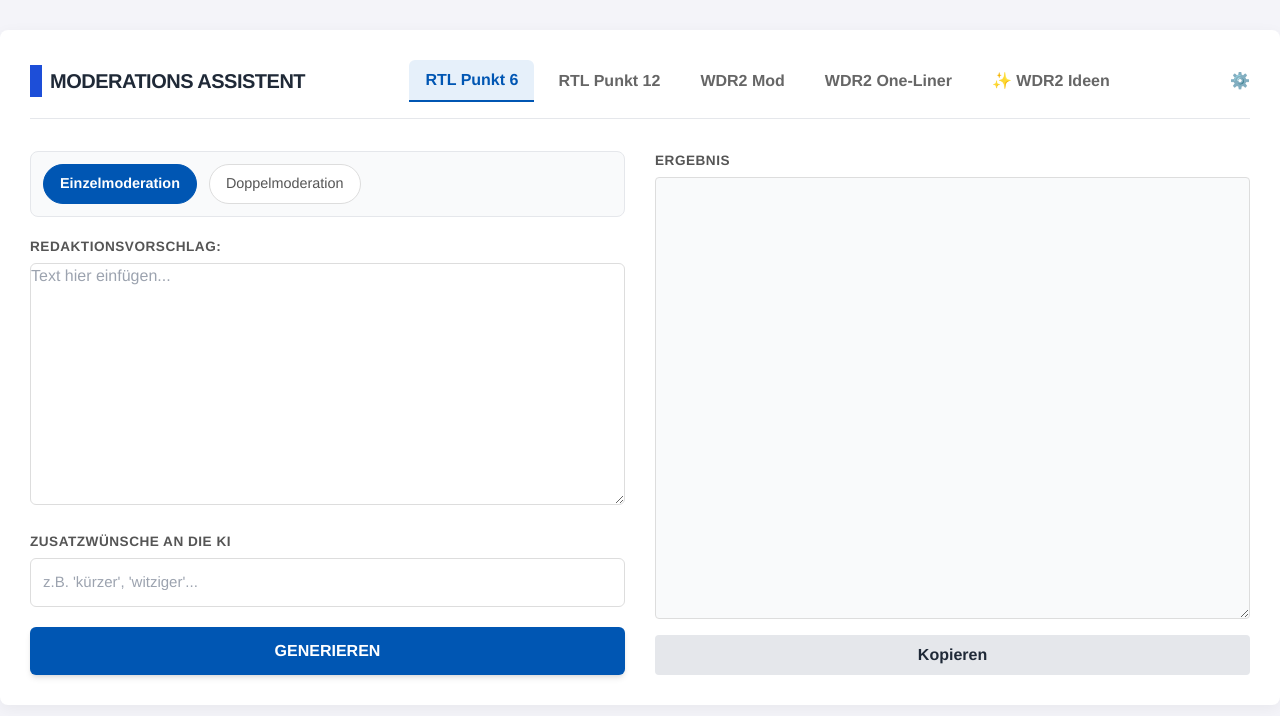
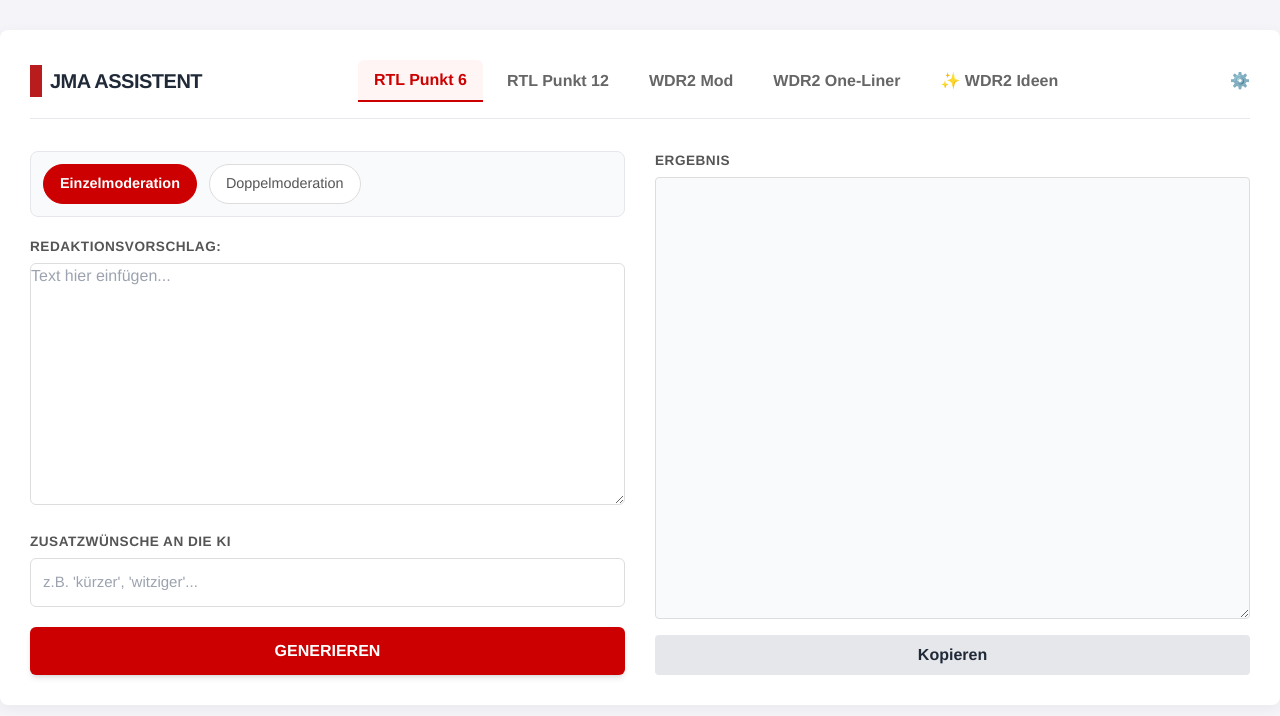
Before and after one commit to ellaverlag/mod-app, a Python web app: template templates/index.html in a window 1280 px wide. Shown: the top 716 px of the page. Run offline with Jinja, Linux system fonts and the light colour scheme; the template is opened without the code that fills it, so the values that code supplies are empty; some libraries are stand-ins or nearby versions.

Commit message:
Add files via upload

```diff
--- a/requirements.txt
+++ b/requirements.txt
@@ -4,4 +4,4 @@ jinja2
 python-multipart
 openai
 python-dotenv
-google-generativeai>=0.5.0
+google-generativeai>=0.7.2
--- a/templates/index.html
+++ b/templates/index.html
@@ -3,34 +3,35 @@
 <head>
     <meta charset="UTF-8">
     <meta name="viewport" content="width=device-width, initial-scale=1.0">
-    <title>Moderations-App</title>
+    <title>JMA Assistent</title>
     <script src="https://cdn.tailwindcss.com"></script>
     <style>
         body { background-color: #f4f4f9; color: #333; font-family: 'Helvetica Neue', Helvetica, Arial, sans-serif; }
         .app-container { max-width: 1400px; margin: 30px auto; background: white; padding: 30px; border-radius: 8px; box-shadow: 0 4px 15px rgba(0,0,0,0.05); }
 
+        /* Navigation Buttons - Jetzt Rot bei Aktivität */
         .nav-btn { color: #666; font-weight: 600; padding: 8px 16px; border-radius: 6px; transition: all 0.2s; }
-        .nav-btn:hover { background-color: #f0f0f0; color: #000; }
-        .nav-btn.active { background-color: #e6f0fa; color: #0056b3; border-bottom: 2px solid #0056b3; border-radius: 6px 6px 0 0; }
+        .nav-btn:hover { background-color: #fff0f0; color: #cc0000; }
+        .nav-btn.active { background-color: #fff5f5; color: #cc0000; border-bottom: 2px solid #cc0000; border-radius: 6px 6px 0 0; }
 
-        /* Sub-Mode Buttons (Ideen, Single/Double) */
+        /* Sub-Mode Buttons */
         .mode-btn { border: 1px solid #ddd; padding: 8px 16px; border-radius: 20px; font-size: 0.9rem; color: #555; background: #fff; cursor: pointer; transition: all 0.2s; }
         .mode-btn:hover { background: #f9f9f9; border-color: #ccc; }
-        .mode-btn.active { background: #0056b3; color: white; border-color: #0056b3; font-weight: 600; }
+        .mode-btn.active { background: #cc0000; color: white; border-color: #cc0000; font-weight: 600; }
 
         textarea, input[type="text"] {
             background: #fff; border: 1px solid #ddd; color: #333;
             width: 100%; padding: 12px; border-radius: 6px; outline: none; transition: border 0.2s; font-size: 15px; line-height: 1.5;
         }
-        textarea:focus, input[type="text"]:focus { border-color: #0056b3; box-shadow: 0 0 0 3px rgba(0,86,179,0.1); }
+        textarea:focus, input[type="text"]:focus { border-color: #cc0000; box-shadow: 0 0 0 3px rgba(204,0,0,0.1); }
 
-        .btn-primary { background-color: #0056b3; color: white; font-weight: bold; padding: 12px; border-radius: 6px; transition: background 0.2s; }
-        .btn-primary:hover { background-color: #004494; }
+        /* Haupt Button Rot */
+        .btn-primary { background-color: #cc0000; color: white; font-weight: bold; padding: 12px; border-radius: 6px; transition: background 0.2s; }
+        .btn-primary:hover { background-color: #a30000; }
 
         .horizontal-split { display: grid; grid-template-columns: 1fr 1fr; gap: 30px; }
         .label-text { display: block; font-size: 0.85rem; font-weight: 700; color: #555; margin-bottom: 6px; text-transform: uppercase; letter-spacing: 0.5px; }
 
-        /* Settings Overlay */
         .settings-overlay { background: rgba(0,0,0,0.5); position: fixed; top: 0; left: 0; width: 100%; height: 100%; z-index: 50; display: none; align-items: center; justify-content: center; }
         .settings-box { background: white; padding: 30px; border-radius: 8px; width: 90%; max-width: 1000px; height: 90%; overflow-y: auto; position: relative; }
     </style>
@@ -39,8 +40,8 @@
     <div class="app-container">
         <header class="flex justify-between items-center mb-8 border-b border-gray-200 pb-4">
             <div class="flex items-center space-x-2">
-                <div class="w-3 h-8 bg-blue-700"></div>
-                <h1 class="text-xl font-bold text-gray-800 tracking-tight">MODERATIONS ASSISTENT</h1>
+                <div class="w-3 h-8 bg-red-700"></div>
+                <h1 class="text-xl font-bold text-gray-800 tracking-tight">JMA ASSISTENT</h1>
             </div>
             <nav class="flex space-x-2">
                 <button onclick="switchTab('rtl_punkt_6')" class="nav-btn" id="btn-rtl_punkt_6">RTL Punkt 6</button>
@@ -49,7 +50,7 @@
                 <button onclick="switchTab('wdr2_oneliner')" class="nav-btn" id="btn-wdr2_oneliner">WDR2 One-Liner</button>
                 <button onclick="switchTab('wdr2_ideen')" class="nav-btn" id="btn-wdr2_ideen">✨ WDR2 Ideen</button>
             </nav>
-            <button onclick="openSettings()" class="text-gray-400 hover:text-blue-600 transition">⚙️</button>
+            <button onclick="openSettings()" class="text-gray-400 hover:text-red-600 transition">⚙️</button>
         </header>
 
         <div id="main-ui" class="horizontal-split">
@@ -57,7 +58,6 @@
 
                 <div id="mode-area" class="bg-gray-50 p-3 rounded-lg border border-gray-200 min-h-[60px] flex items-center">
                     </div>
-
                 <input type="hidden" id="selected-mode" value="">
 
                 <div>
@@ -106,7 +106,6 @@
         let currentCategory = 'rtl_punkt_6';
         let promptData = {{ prompts | tojson }};
 
-        // Konfiguration der Modes pro Kategorie
         const config = {
             'rtl_punkt_6': {
                 modes: [{id:'single', label:'Einzelmoderation'}, {id:'double', label:'Doppelmoderation'}],
@@ -117,7 +116,7 @@
                 label: "Redaktionsvorschlag:"
             },
             'wdr2_mod': {
-                modes: [], // Keine Auswahl -> Automatisch 'double' im Backend senden oder fix setzen
+                modes: [],
                 defaultMode: 'double',
                 label: "Redaktionsvorschlag:",
                 info: "Nur Doppelmoderation verfügbar."
@@ -136,26 +135,22 @@
                     {id:'custom', label:'Freie Frage'}
                 ],
                 label: "Thema / Idee:",
-                placeholder: "Gib ein Thema ein (z.B. 'Tag des Kaffees') oder stelle eine Frage..."
+                placeholder: "Gib ein Thema ein oder stelle eine Frage..."
             }
         };
 
         function switchTab(cat) {
             currentCategory = cat;
-
-            // 1. Navigation Styling
             document.querySelectorAll('.nav-btn').forEach(b => b.classList.remove('active'));
             document.getElementById('btn-' + cat).classList.add('active');
 
-            // 2. UI Elemente updaten
             const conf = config[cat];
             document.getElementById('input-label').innerText = conf.label;
             const inputArea = document.getElementById('content-input');
             inputArea.placeholder = conf.placeholder || "Text hier einfügen...";
 
-            // 3. Mode Buttons bauen
             const modeContainer = document.getElementById('mode-area');
-            modeContainer.innerHTML = ''; // Clear
+            modeContainer.innerHTML = '';
 
             if (conf.modes.length > 0) {
                 conf.modes.forEach((m, index) => {
@@ -165,10 +160,8 @@
                     btn.onclick = () => setMode(m.id, btn);
                     modeContainer.appendChild(btn);
                 });
-                // Setze den ersten Mode als default
                 document.getElementById('selected-mode').value = conf.modes[0].id;
             } else {
-                // Wenn keine Auswahl (z.B. WDR2 Mod), zeige Info-Text
                 if(conf.info) {
                     modeContainer.innerHTML = `<span class="text-gray-400 text-sm italic">${conf.info}</span>`;
                 } else {
@@ -213,37 +206,29 @@
             btn.classList.remove('opacity-50');
         }
 
-        // --- Settings Logic (für dynamische Felder) ---
         function openSettings() {
             const container = document.getElementById('settings-form-container');
             container.innerHTML = '';
-
             for (const [category, modesObj] of Object.entries(promptData)) {
                 const groupDiv = document.createElement('div');
                 groupDiv.className = 'bg-gray-50 p-4 rounded border mb-4';
-
                 const title = document.createElement('h3');
-                title.className = 'font-bold text-blue-800 mb-2 uppercase text-sm';
+                title.className = 'font-bold text-red-800 mb-2 uppercase text-sm'; // Auch hier Rot
                 title.innerText = category.replace(/_/g, " ");
                 groupDiv.appendChild(title);
 
                 for (const [modeKey, text] of Object.entries(modesObj)) {
                     const wrap = document.createElement('div');
                     wrap.className = 'mb-4';
-
                     const label = document.createElement('label');
                     label.className = 'block text-xs font-bold text-gray-500 mb-1 uppercase';
                     label.innerText = modeKey;
-
                     const area = document.createElement('textarea');
                     area.rows = 4;
                     area.className = 'w-full p-2 border rounded text-sm font-mono';
                     area.value = text;
                     area.id = `setting-${category}-${modeKey}`;
-
-                    wrap.appendChild(label);
-                    wrap.appendChild(area);
-                    groupDiv.appendChild(wrap);
+                    wrap.appendChild(label); wrap.appendChild(area); groupDiv.appendChild(wrap);
                 }
                 container.appendChild(groupDiv);
             }
@@ -253,17 +238,14 @@
         function closeSettings() { document.getElementById('settings-overlay').style.display = 'none'; }
 
         async function saveSettings() {
-            // Werte zurücklesen
             for (const [category, modesObj] of Object.entries(promptData)) {
                 for (const modeKey of Object.keys(modesObj)) {
                     const el = document.getElementById(`setting-${category}-${modeKey}`);
                     if(el) promptData[category][modeKey] = el.value;
                 }
             }
-            // Senden
             await fetch('/save_settings', {
-                method: 'POST',
-                headers: {'Content-Type': 'application/json'},
+                method: 'POST', headers: {'Content-Type': 'application/json'},
                 body: JSON.stringify(promptData)
             });
             alert("Gespeichert!");
@@ -276,7 +258,6 @@
             document.execCommand('copy');
         }
 
-        // Starten
         switchTab('rtl_punkt_6');
     </script>
 </body>
```
Also changed, not shown: main.py (+6 -13 lines).
